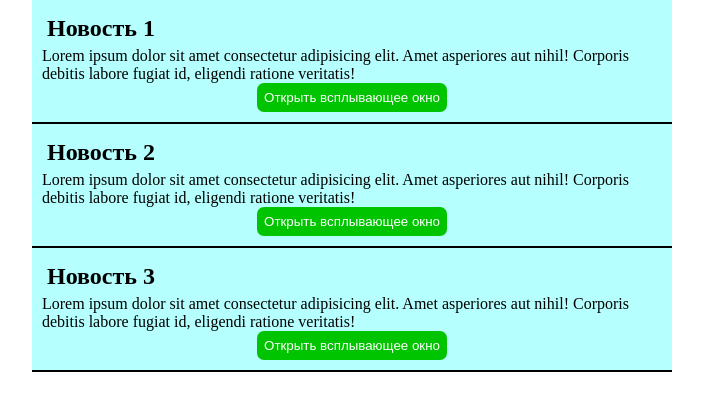
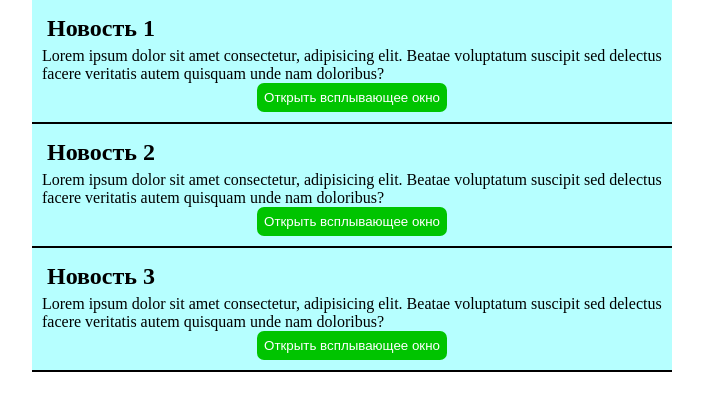
Before and after one commit to DashaB22/932203.baida.daria.lab5, a plain HTML site: page index.html in a window 1280 px wide. Shown: the whole page, without its empty margins (288-991 px from the left). Drawn offline with Linux system fonts and the light colour scheme.

Commit message:
Changed the text

```diff
--- a/index.html
+++ b/index.html
@@ -9,17 +9,17 @@
     <div class="list" style="opacity: 1;">
         <div class="news" style="pointer-events: all;">
             <p>Новость 1</p>
-            <span>Lorem ipsum dolor sit amet consectetur adipisicing elit. Amet asperiores aut nihil! Corporis debitis labore fugiat id, eligendi ratione veritatis!</span>
+            <span>Lorem ipsum dolor sit amet consectetur, adipisicing elit. Beatae voluptatum suscipit sed delectus facere veritatis autem quisquam unde nam doloribus?</span>
             <div class="btn-1"><button>Открыть всплывающее окно</button></div>
         </div>
         <div class="news" style="pointer-events: all;">
             <p>Новость 2</p>
-            <span>Lorem ipsum dolor sit amet consectetur adipisicing elit. Amet asperiores aut nihil! Corporis debitis labore fugiat id, eligendi ratione veritatis!</span>
+            <span>Lorem ipsum dolor sit amet consectetur, adipisicing elit. Beatae voluptatum suscipit sed delectus facere veritatis autem quisquam unde nam doloribus?</span>
             <div class="btn-2"><button>Открыть всплывающее окно</button></div>
         </div>
         <div class="news" style="pointer-events: all;">
             <p>Новость 3</p>
-            <span>Lorem ipsum dolor sit amet consectetur adipisicing elit. Amet asperiores aut nihil! Corporis debitis labore fugiat id, eligendi ratione veritatis!</span>
+            <span>Lorem ipsum dolor sit amet consectetur, adipisicing elit. Beatae voluptatum suscipit sed delectus facere veritatis autem quisquam unde nam doloribus?</span>
             <div class="btn-3"><button>Открыть всплывающее окно</button></div>
         </div>
         <div class="popup-1" style="display: none;">
```
